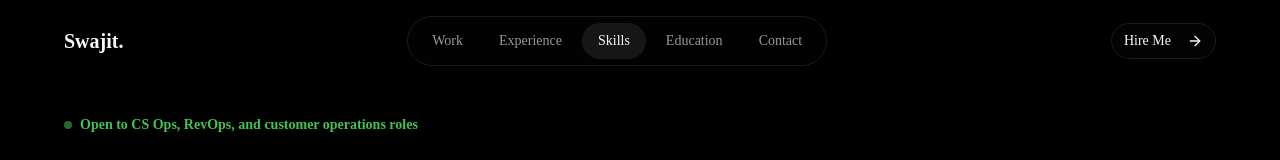
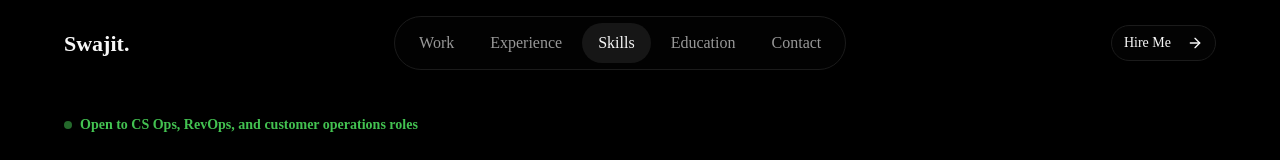
Before and after one commit to swajitp/portfolio_vercel, a Next.js app: page / in a window 1280 px wide. Shown: the top 160 px of the page. Built offline with nearby package versions, Linux system fonts and the light colour scheme.

Commit message:
Update header styles and adjust link sizes
Increase ft sizes

```diff
--- a/components/header.tsx
+++ b/components/header.tsx
@@ -60,11 +60,14 @@ export function Header() {
   }, []);
 
   return (
-    <header ref={menuRef} className="fixed top-0 left-0 right-0 z-50 px-6 py-4">
+    <header
+      ref={menuRef}
+      className="fixed top-0 left-0 right-0 z-50 px-6 py-4"
+    >
       <nav className="max-w-6xl mx-auto flex items-center justify-between">
         <Link
           href="/"
-          className="text-xl font-bold text-foreground hover:text-primary transition-colors"
+          className="text-[22px] font-bold text-foreground hover:text-primary transition-colors"
         >
           Swajit.
         </Link>
@@ -75,7 +78,7 @@ export function Header() {
               key={item.href}
               href={item.href}
               className={cn(
-                "px-4 py-2 text-sm text-muted-foreground hover:text-foreground transition-colors rounded-full hover:bg-secondary",
+                "px-4 py-2 text-base text-muted-foreground hover:text-foreground transition-colors rounded-full hover:bg-secondary",
                 activeHref === item.href && "bg-secondary text-foreground",
               )}
             >
@@ -87,12 +90,18 @@ export function Header() {
         <div className="flex items-center gap-2">
           <button
             type="button"
-            aria-label={isMenuOpen ? "Close navigation menu" : "Open navigation menu"}
+            aria-label={
+              isMenuOpen ? "Close navigation menu" : "Open navigation menu"
+            }
             aria-expanded={isMenuOpen}
             onClick={() => setIsMenuOpen((open) => !open)}
             className="md:hidden inline-flex h-10 w-10 items-center justify-center rounded-full border border-border bg-card text-foreground hover:bg-secondary focus-visible:outline-none focus-visible:ring-2 focus-visible:ring-ring focus-visible:ring-offset-2 focus-visible:ring-offset-background"
           >
-            {isMenuOpen ? <X className="h-5 w-5" /> : <Menu className="h-5 w-5" />}
+            {isMenuOpen ? (
+              <X className="h-5 w-5" />
+            ) : (
+              <Menu className="h-5 w-5" />
+            )}
           </button>
 
           <Button
@@ -121,7 +130,7 @@ export function Header() {
               key={item.href}
               href={item.href}
               onClick={() => setIsMenuOpen(false)}
-                className="flex min-h-11 items-center rounded-xl px-4 text-sm text-muted-foreground hover:bg-secondary hover:text-foreground focus-visible:outline-none focus-visible:ring-2 focus-visible:ring-ring focus-visible:ring-offset-2 focus-visible:ring-offset-background"
+              className="flex min-h-11 items-center rounded-xl px-4 text-base text-muted-foreground hover:bg-secondary hover:text-foreground focus-visible:outline-none focus-visible:ring-2 focus-visible:ring-ring focus-visible:ring-offset-2 focus-visible:ring-offset-background"
             >
               {item.label}
             </Link>
```
Lines whose indentation alone changed are shown as unchanged.
